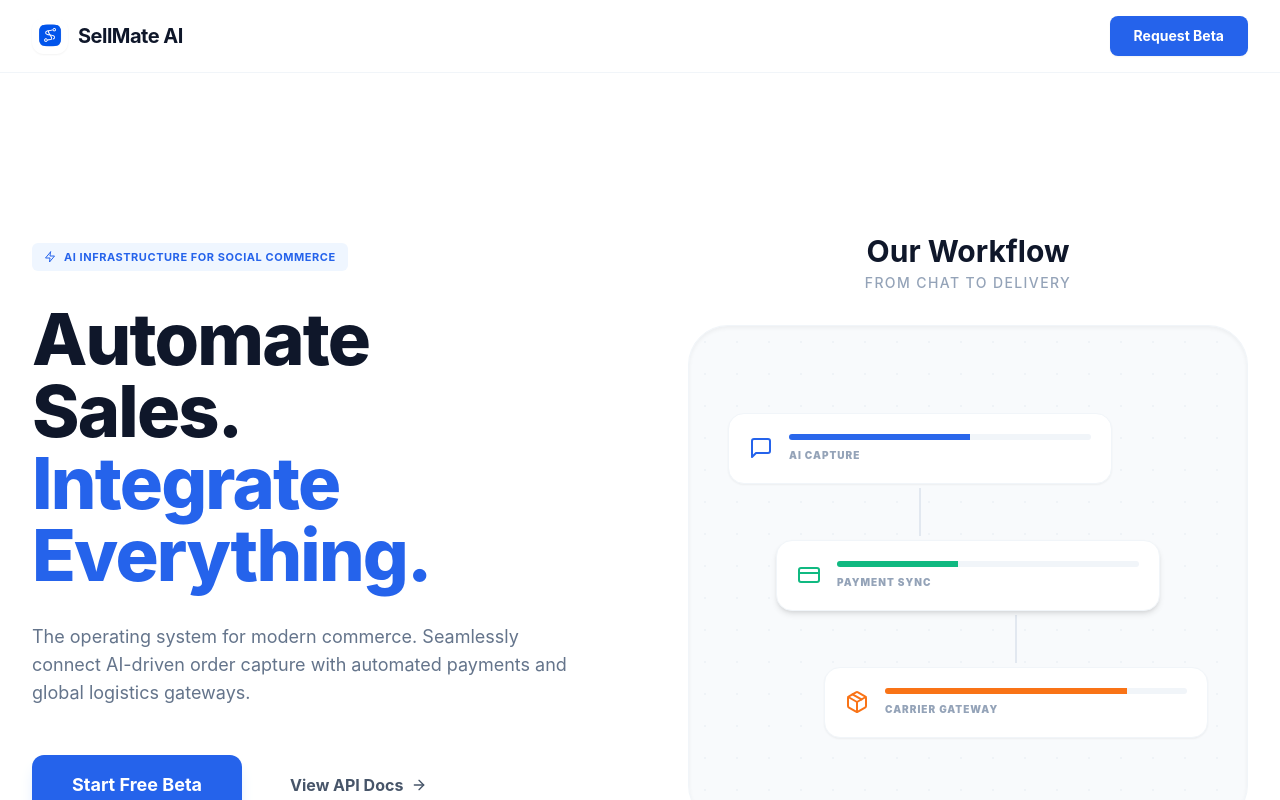
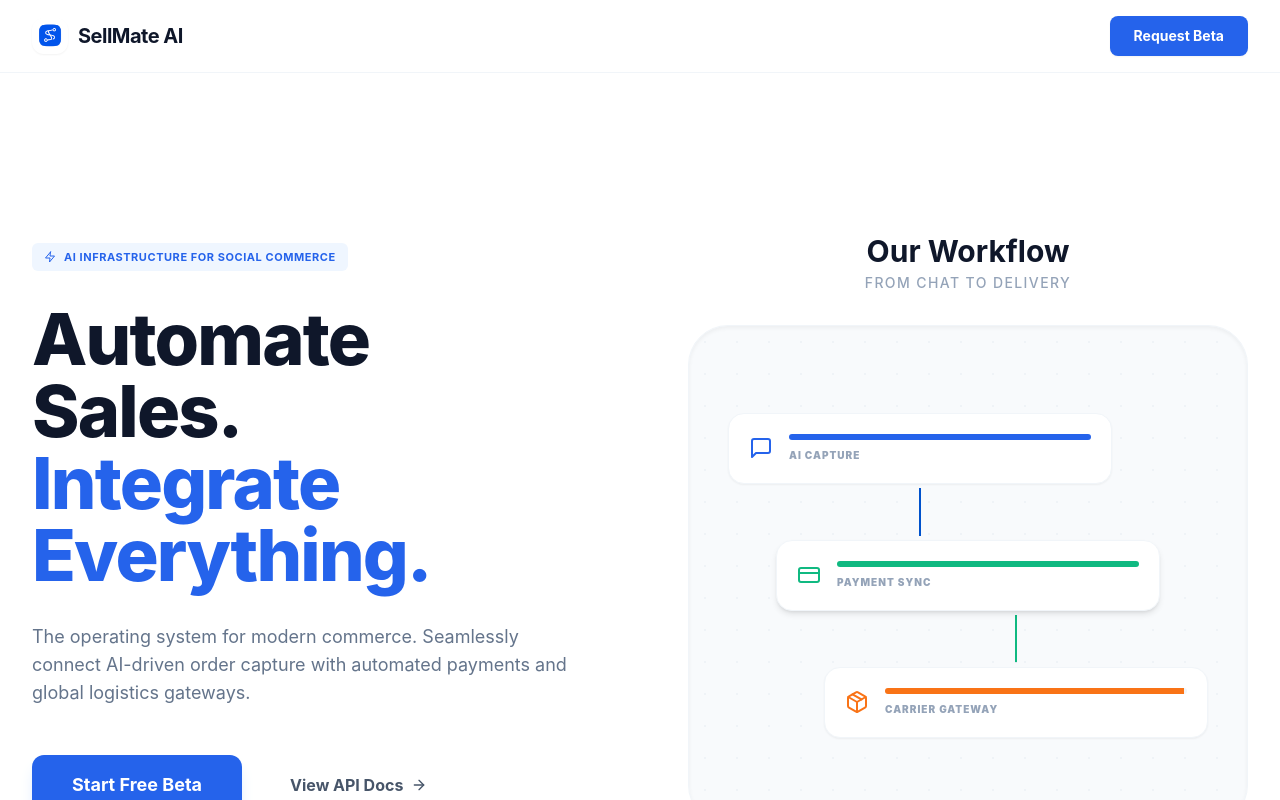
Before and after one commit to IMAGE113/SellMate_Ai_Landingpage, a React (Vite) app: page / in a window 1280 px wide. Shown: the top 800 px of the page. Built offline with nearby package versions, Linux system fonts and the light colour scheme.

Commit message:
Update Home.tsx

```diff
--- a/src/pages/Home.tsx
+++ b/src/pages/Home.tsx
@@ -75,32 +75,45 @@ export default function Home() {
             <div className="w-full bg-slate-50 rounded-[40px] p-8 md:p-12 border border-slate-100 relative overflow-hidden h-[480px] md:h-[500px] flex items-center justify-center shadow-inner">
                <div className="absolute inset-0 bg-[radial-gradient(#e2e8f0_1px,transparent_1px)] [background-size:32px_32px] opacity-40" />
                <div className="relative w-full max-w-sm flex flex-col items-center">
-                  {/* Animation components remain same as your logic */}
+
+                  {/* Step 1: AI Capture */}
                   <div className="w-full flex items-center gap-4 bg-white p-4 md:p-5 rounded-2xl shadow-sm border border-slate-100 z-10 -translate-x-4 md:-translate-x-12">
                      <MessageSquare className="text-[#2563EB] w-5 h-5 md:w-6 md:h-6 shrink-0" />
                      <div className="flex-1">
                         <div className="h-1.5 w-full bg-slate-100 rounded-full overflow-hidden">
-                           <div className="h-full bg-[#2563EB] w-[60%] animate-pulse" />
+                            <div className="h-full bg-[#2563EB] animate-progress-step" />
                         </div>
                         <span className="text-[9px] md:text-[10px] font-black text-slate-400 mt-2 block uppercase tracking-widest">AI Capture</span>
                      </div>
                   </div>
-                  <div className="w-[2px] h-10 md:h-12 bg-slate-200 my-1 -translate-x-4 md:-translate-x-12" />
+
+                  {/* Flow 1 */}
+                  <div className="w-[2px] h-10 md:h-12 bg-slate-200 my-1 -translate-x-4 md:-translate-x-12 relative">
+                    <div className="absolute top-0 w-full bg-brandBlue animate-path-step [animation-delay:1.2s] opacity-0" />
+                  </div>
+
+                  {/* Step 2: Payment Sync */}
                   <div className="w-full flex items-center gap-4 bg-white p-4 md:p-5 rounded-2xl shadow-md border border-slate-100 z-10">
                      <CreditCard className="text-emerald-500 w-5 h-5 md:w-6 md:h-6 shrink-0" />
                      <div className="flex-1">
                         <div className="h-1.5 w-full bg-slate-100 rounded-full overflow-hidden">
-                           <div className="h-full bg-emerald-500 w-[40%]" />
+                           <div className="h-full bg-emerald-500 animate-progress-step [animation-delay:2.4s] w-0" />
                         </div>
                         <span className="text-[9px] md:text-[10px] font-black text-slate-400 mt-2 block uppercase tracking-widest">Payment Sync</span>
                      </div>
                   </div>
-                  <div className="w-[2px] h-10 md:h-12 bg-slate-200 my-1 translate-x-4 md:translate-x-12" />
+
+                  {/* Flow 2 */}
+                  <div className="w-[2px] h-10 md:h-12 bg-slate-200 my-1 translate-x-4 md:translate-x-12 relative">
+                    <div className="absolute top-0 w-full bg-emerald-500 animate-path-step [animation-delay:3.6s] opacity-0" />
+                  </div>
+
+                  {/* Step 3: Carrier Gateway */}
                   <div className="w-full flex items-center gap-4 bg-white p-4 md:p-5 rounded-2xl shadow-sm border border-slate-100 z-10 translate-x-4 md:translate-x-12">
                      <Package className="text-orange-500 w-5 h-5 md:w-6 md:h-6 shrink-0" />
                      <div className="flex-1">
                         <div className="h-1.5 w-full bg-slate-100 rounded-full overflow-hidden">
-                           <div className="h-full bg-orange-500 w-[80%]" />
+                           <div className="h-full bg-orange-500 animate-progress-step [animation-delay:4.8s] w-0" />
                         </div>
                         <span className="text-[9px] md:text-[10px] font-black text-slate-400 mt-2 block uppercase tracking-widest">Carrier Gateway</span>
                      </div>
@@ -111,7 +124,7 @@ export default function Home() {
         </div>
       </section>
 
-      {/* Core Features */}
+      {/* Core Features Section - Remains unchanged */}
       <section id="solutions" className="py-20 md:py-24 container mx-auto px-6 md:px-8">
         <div className="text-center mb-16">
           <h2 className="text-3xl md:text-4xl font-bold text-[#0F172A] tracking-tight">Our Core Features</h2>
@@ -135,7 +148,7 @@ export default function Home() {
         </div>
       </section>
 
-      {/* Technical Infrastructure - Scroll target */}
+      {/* Infrastructure Section - Remains unchanged */}
       <section id="infrastructure" className="py-20 md:py-24 bg-[#0F172A] text-white overflow-hidden scroll-mt-20">
         <div className="container mx-auto px-6 md:px-12 grid lg:grid-cols-2 gap-16 items-center">
           <div className="space-y-6 md:space-y-8">
@@ -188,7 +201,7 @@ export default function Home() {
         </div>
       </section>
 
-      {/* Footer */}
+      {/* Footer Section */}
       <footer className="py-12 md:py-16 bg-white border-t border-slate-100">
         <div className="container mx-auto px-6 md:px-8 flex flex-col md:flex-row justify-between items-center gap-8">
           <div className="flex items-center gap-2">
@@ -203,9 +216,9 @@ export default function Home() {
           </div>
           <p className="text-slate-400 text-xs md:text-sm text-center md:text-left leading-relaxed">© 2026 SellMate AI. The Operating System for Social Commerce.</p>
           <div className="flex gap-6 md:gap-8 text-xs md:text-sm font-semibold text-slate-500">
-             <button onClick={() => scrollToSection('infrastructure')} className="hover:text-[#2563EB] transition-colors">Docs</button>
-             <a href="#" className="hover:text-[#2563EB] transition-colors">Terms</a>
-             <a href="#" className="hover:text-[#2563EB] transition-colors">Privacy</a>
+              <button onClick={() => scrollToSection('infrastructure')} className="hover:text-[#2563EB] transition-colors">Docs</button>
+              <a href="#" className="hover:text-[#2563EB] transition-colors">Terms</a>
+              <a href="#" className="hover:text-[#2563EB] transition-colors">Privacy</a>
           </div>
         </div>
       </footer>
```
